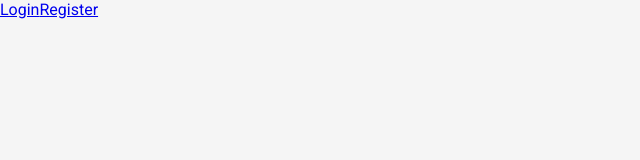
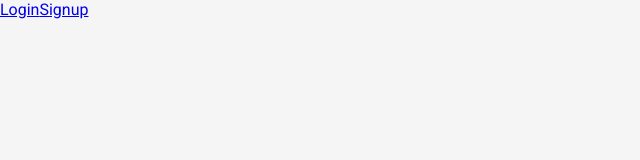
Before and after one commit to thdias00/projeto-habitos, a React (Create React App) app: page / in a window 1280 px wide. Shown: the top 160 px of the page, without its empty margins (0-640 px from the left). Built offline with nearby package versions, Linux system fonts and the light colour scheme.

Commit message:
fix(rootpage): root Page with correct links to login and signup page

```diff
--- a/src/pages/RootPage/index.jsx
+++ b/src/pages/RootPage/index.jsx
@@ -5,7 +5,7 @@ const Root = () => {
   return (
     <RootPageContainer>
       <Link to='/login'>Login</Link>
-      <Link to='/register'>Register</Link>
+      <Link to='/signup'>Signup</Link>
     </RootPageContainer>
   )
 }
```
